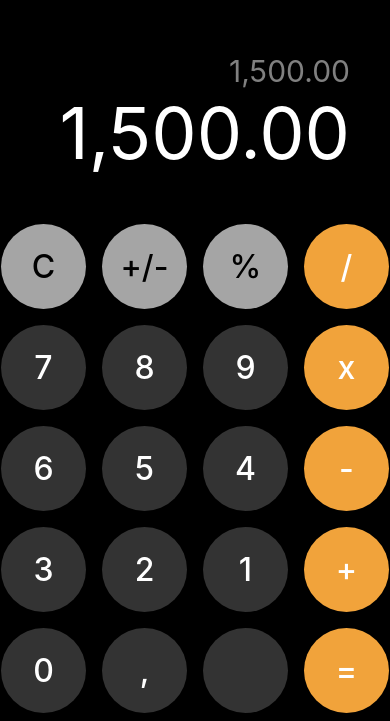
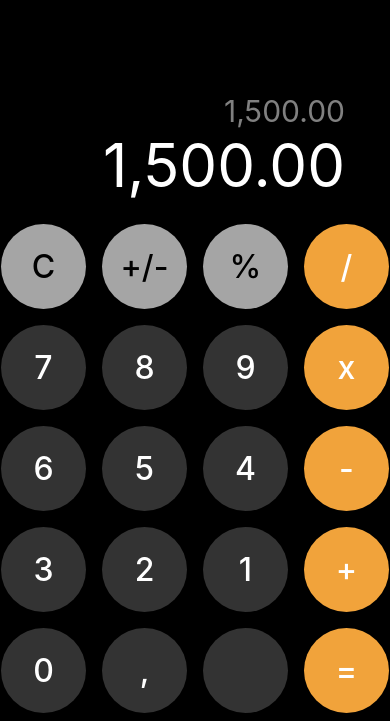
Before and after one commit to NikolaM-Dev/rn-calculator, a React Native app: screen / in a window 390 px wide. Shown: the part 123-844 px from the top of the page. Built offline with nearby package versions, Linux system fonts and the light colour scheme.

Commit message:
feat(theme): Change styles for pixel pefect

```diff
--- a/src/theme/appTheme.ts
+++ b/src/theme/appTheme.ts
@@ -6,15 +6,15 @@ export const styles = StyleSheet.create({
     flex: 1,
   },
   wrapper: {
-    paddingHorizontal: 40,
+    paddingHorizontal: 45,
     flex: 1,
     justifyContent: 'flex-end',
   },
   result: {
     color: 'white',
-    fontSize: 72,
+    fontSize: 60,
     textAlign: 'right',
-    marginBottom: 40,
+    marginBottom: 15,
   },
   ans: {
     color: 'rgba(255, 255, 255, 0.5)',
```
